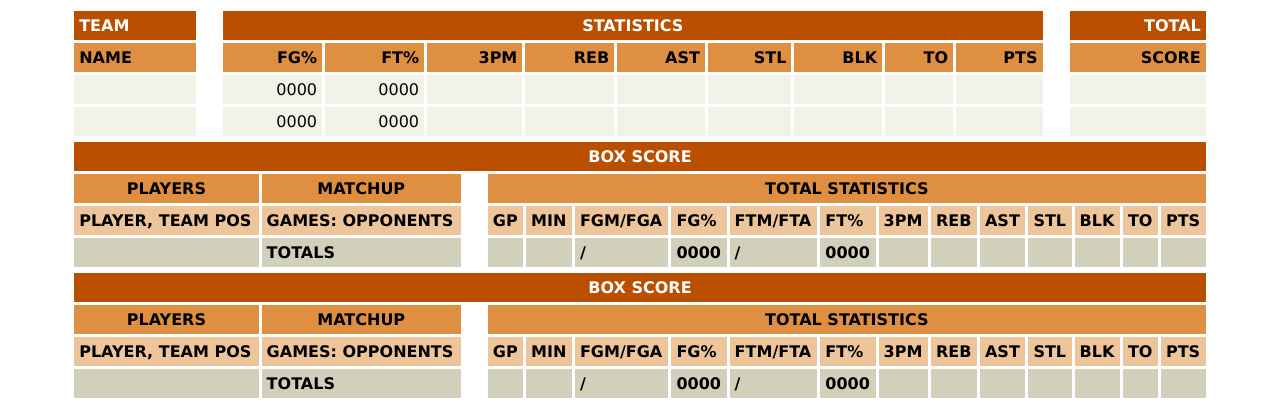
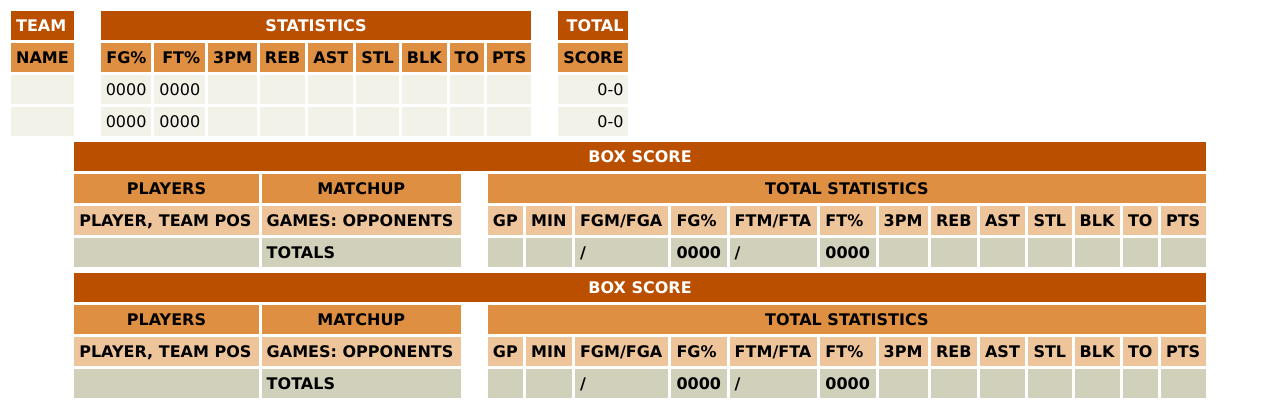
Before and after one commit to zachcalvert/bball, a Django app: template clone/templates/matchup_tables.html in a window 1280 px wide. Shown: the top 420 px of the page. Run offline with Django 3.2, Linux system fonts and the light colour scheme; the template is opened without the code that fills it, so the values that code supplies are empty.

Commit message:
javascript to calculate the matchup result

```diff
--- a/clone/teams/templates/teams/all_teams.html
+++ b/clone/teams/templates/teams/all_teams.html
@@ -26,7 +26,7 @@
 	<tbody>
 		{% for team in teams %}
 		<tr>
-			<td><a href="{% url 'team_profile' team.id %}">{{ team.name }}</a></td>
+			<td><a href="{% url 'team_profile' team.id %}">{{ team }}</a></td>
 			<td>{{ team.record }}</td>
 			<td>{{ team.fgpct }}</td>
 			<td>{{ team.ftpct }}</td>
--- a/clone/teams/templates/teams/team_profile.html
+++ b/clone/teams/templates/teams/team_profile.html
@@ -24,12 +24,12 @@
 			<ul>
 				<li class="matchup-thisweek">
 					<strong>Current Matchup: </strong>vs
-					<a href={% url 'team_profile' team.current_opponent.id %}>{{ team.current_opponent.name }}</a>
+					<a href={% url 'team_profile' team.current_opponent.id %}>{{ team.current_opponent }}</a>
 					(<a href={% url 'matchup' team.current_matchup.id %}>Box<a>)
 				</li>
 				<li class="matchup-lastweek">
 					<strong>Previous: </strong>vs
-					<a href={% url 'team_profile' team.last_weeks_opponent.id %}>{{ team.last_weeks_opponent.name }}</a>
+					<a href={% url 'team_profile' team.last_weeks_opponent.id %}>{{ team.last_weeks_opponent }}</a>
 					(<a href={% url 'matchup' team.last_weeks_matchup.id %}>Box<a>)
 				</li>
 			</ul>
--- a/clone/teams/views.py
+++ b/clone/teams/views.py
@@ -13,6 +13,7 @@ seven = timedelta(days=7)
 today_day = today.date()
 
 template_name = "teams/team_profile.html"
+
 def home(request):
 	return render(request, "teams/site_base.html")
 
--- a/clone/templates/matchup_tables.html
+++ b/clone/templates/matchup_tables.html
@@ -2,7 +2,7 @@
 
 <link rel="stylesheet" type="text/css" href="{% static "css/matchup-tables.css" %}" />
 
-<table cellpadding="0" cellspacing="1" border="1" id="teamtable_0" bordercolor="FFFFFF">
+<table cellpadding="0" cellspacing="1" border="1" id="totals_table_0" bordercolor="FFFFFF">
 	<tbody>
 		<tr id="table_row_head_0">
 			<td style="text-align:left"colspan="1">TEAM</td>
@@ -203,3 +203,66 @@
   		</tr>
 	</tbody>
 </table>
+<script>
+	String.prototype.format = function() {
+    var s = this,
+        i = arguments.length;
+
+    while (i--) {
+        s = s.replace(new RegExp('\\{' + i + '\\}', 'gm'), arguments[i]);
+    }
+    return s;
+	};
+
+
+	var table = document.getElementById("totals_table_0");
+	for (var i = 0, row; row = table.rows[i]; i++) {
+		var away_wins = 0;
+     	var home_wins = 0;
+     	var ties = 0;
+	   //iterate through rows
+	   //rows would be accessed using the "row" variable assigned in the for loop
+		if (i==3) {
+		   for (var j = 0, col; col = row.cells[j]; j++) {
+			    var row_above = table.rows[i-1]
+			    var cell_above = row_above.cells[j]
+			    if (j==0){}
+			    // fuckin turnovers, reverse the operators
+			    else if (j==9) {
+			    	if (col.textContent < cell_above.textContent) {
+				    	col.fontWeight = 'bold';
+				    	home_wins++;
+
+				    } else if (col.textContent > cell_above.textContent){
+				    	cell_above.fontWeight = 'bold';
+				    	away_wins += 1;
+				    	console.log(away_wins)
+				    } else{
+				    	ties = ties + 1;
+				    }
+			    } else {
+				    if (col.textContent > cell_above.textContent) {
+				    	col.fontWeight = 'bold';
+				    	home_wins++;
+
+				    } else if (col.textContent < cell_above.textContent){
+				    	cell_above.fontWeight = 'bold';
+				    	away_wins += 1;
+				    	console.log(away_wins)
+				    } else{
+				    	ties = ties + 1;
+				    }
+				}
+			}
+		var home_result = row_above.cells[12];
+		var away_result = row.cells[12];
+		home_result.innerHTML="{0}-{1}".format(away_wins, home_wins);
+	   	away_result.innerHTML="{0}-{1}".format(home_wins, away_wins);
+	   	if (away_result.innerHTML > home_result.innerHTML) {
+	   		// boldify
+	   	} else {
+	   		// boldify
+	   	}
+	   }
+	}
+</script>
```
Also changed, not shown: clone/www/static/css/teamprofile.css (+9 -3 lines).
